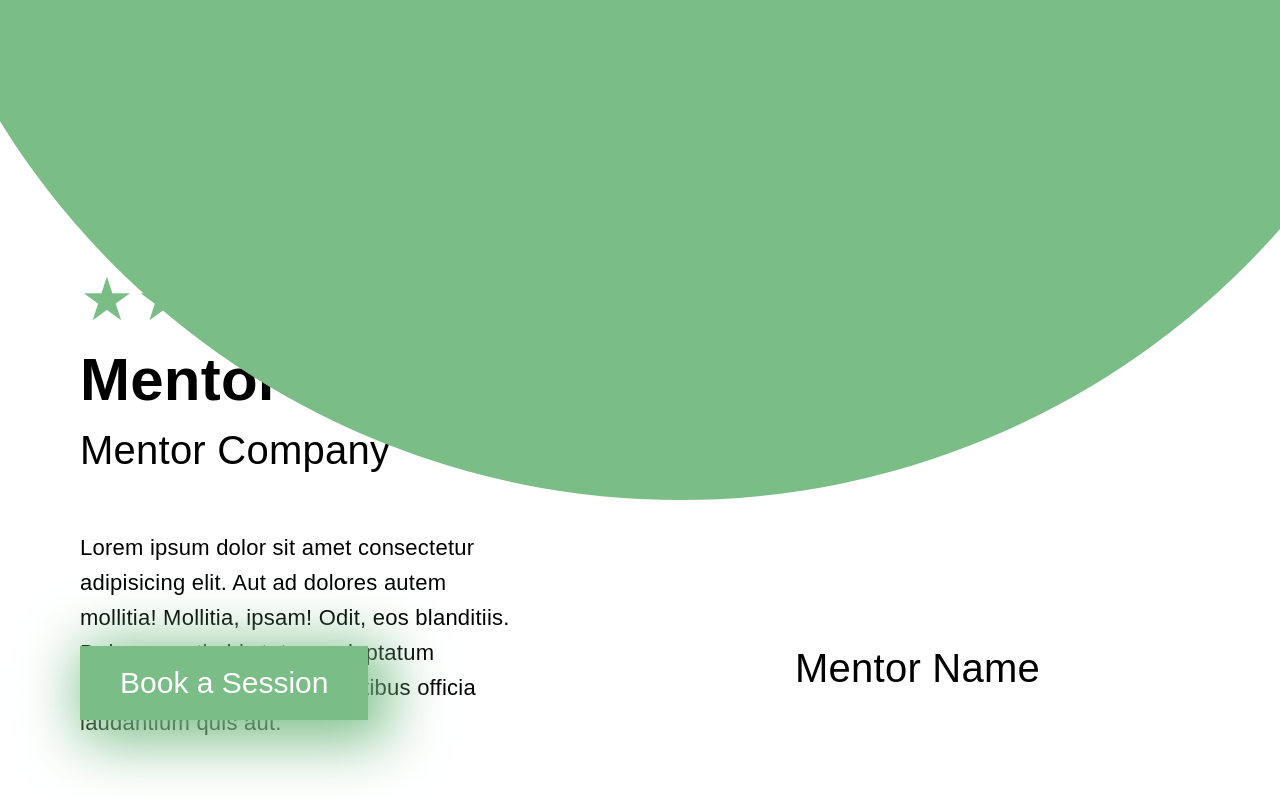
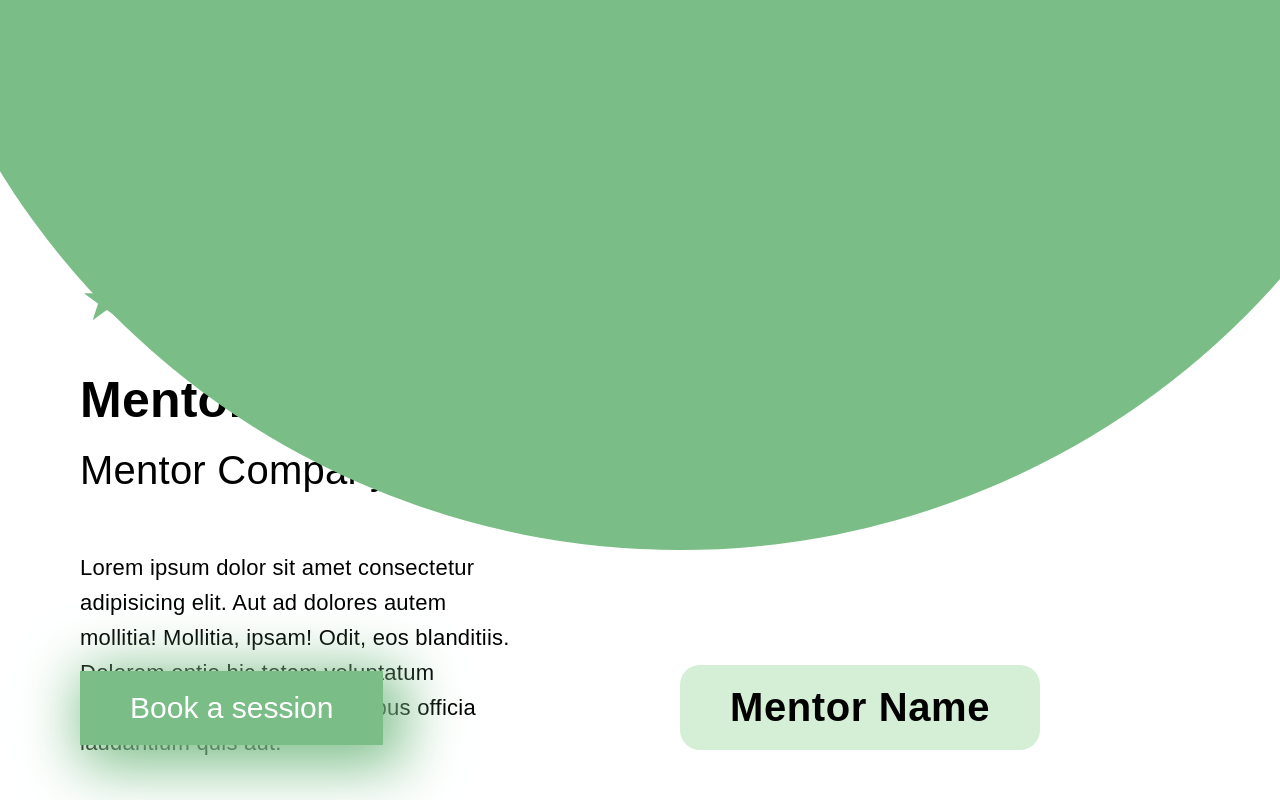
Before and after one commit to ayechico21/mentor-card, a React (Vite) app: page / in a window 1280 px wide. Built offline with nearby package versions, Linux system fonts and the light colour scheme.

Commit message:
main layout done

```diff
--- a/src/App.css
+++ b/src/App.css
@@ -22,10 +22,11 @@ body {
 }
 
 .rating {
-  font-size: 100px;
+  font-size: 70px;
   font-weight: 700;
   line-height: 150px;
   color: var(--main-color);
+  margin-left: 40px;
 }
 
 .star {
@@ -52,25 +53,35 @@ body {
   width: 1600px;
   height: 1600px;
   right: -200px;
-  top: -1100px;
+  top: -1050px;
   position: fixed;
   border-radius: 50%;
 }
 
 .footer {
   display: flex;
-  font-size: 40px;
   margin-left: 80px;
   justify-content: space-between;
+  align-items: center;
   width: 75%;
   position: fixed;
-  bottom: 80px;
+  bottom: 50px;
+}
+
+.mentor-name {
+  background-color: rgba(0, 162, 7, 0.17);
+  padding: 20px 50px;
+  border-radius: 20px;
+  font-size: 40px;
+  font-weight: 600;
+  letter-spacing: 0.015em;
 }
 
 h1 {
-  font-size: 60px;
+  font-size: 50px;
   font-weight: 600;
   line-height: 100px;
+  margin-top: 20px;
 }
 
 h2 {
@@ -88,9 +99,9 @@ p {
 
 button {
   background-color: var(--main-color);
-  color: white;
-  padding: 20px 40px;
+  color: #ffffff;
   font-size: 30px;
   border: none;
+  padding: 20px 50px;
   box-shadow: 10px 10px 60px 10px var(--main-color);
 }
--- a/src/components/Footer/Footer.jsx
+++ b/src/components/Footer/Footer.jsx
@@ -3,8 +3,8 @@ import React from "react";
 function Footer() {
   return (
     <div className="footer">
-      <button>Book a Session</button>
-      <div>Mentor Name</div>
+      <button>Book a session</button>
+      <div className="mentor-name">Mentor Name</div>
     </div>
   );
 }
```
